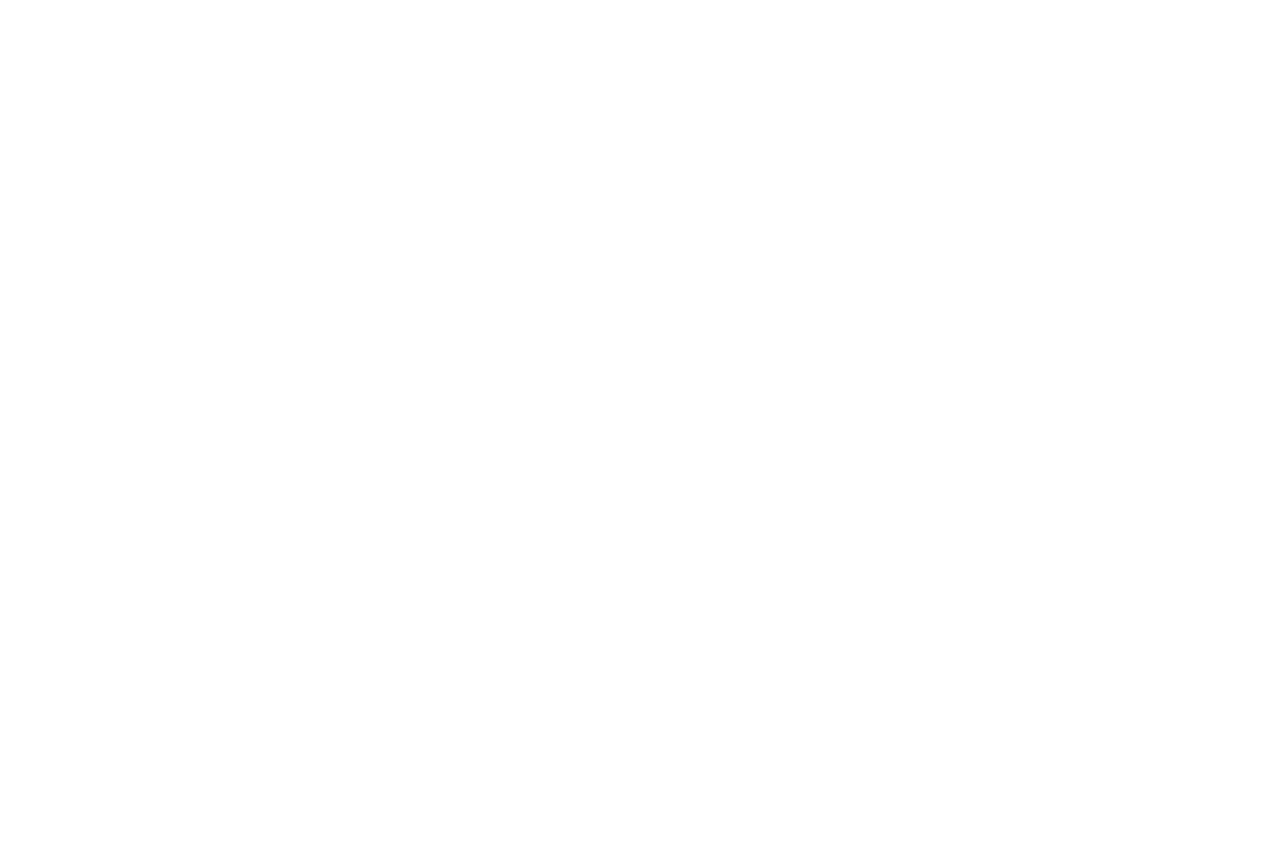
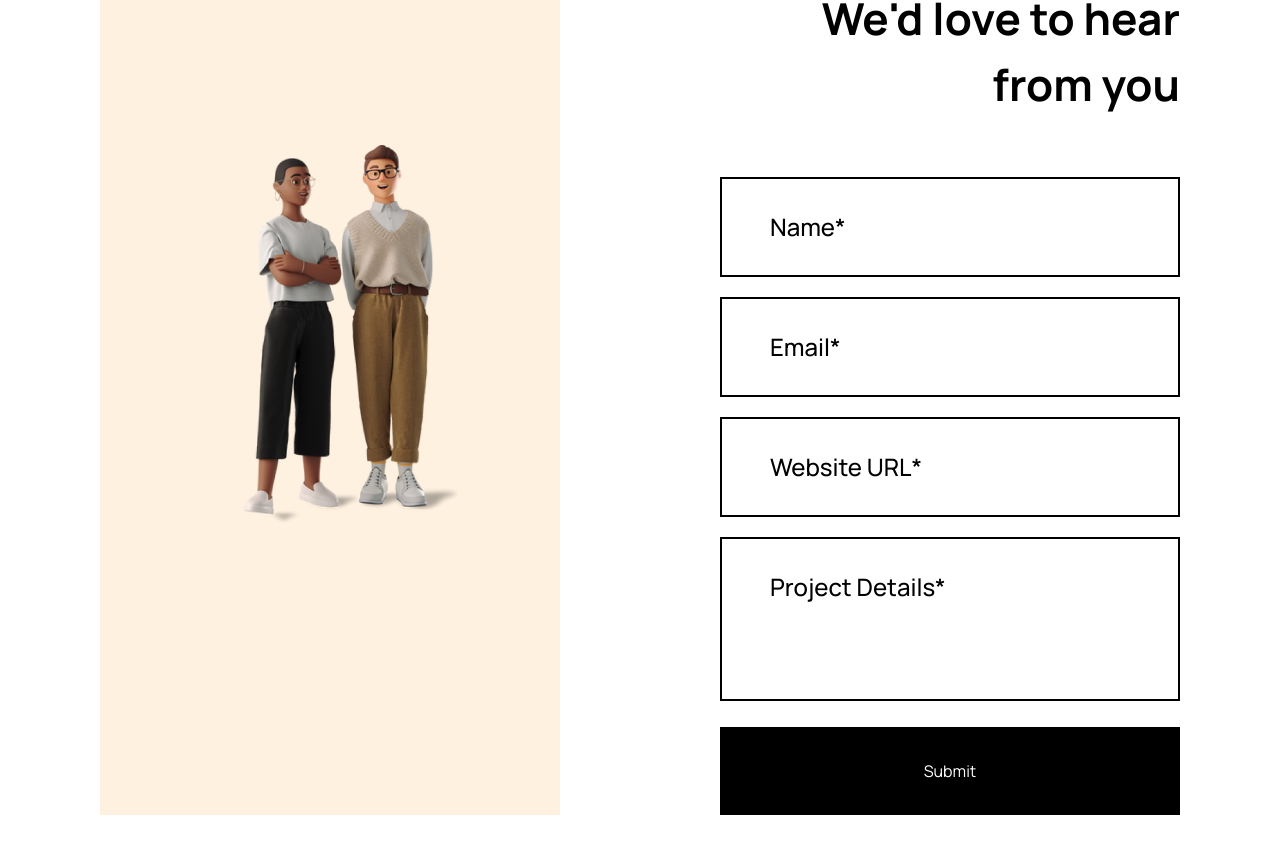
Before and after one commit to VeyselGaziDuran/piton-tech-case, a Next.js app: page / in a window 1280 px wide. Shown: the part 3383-4236 px from the top of the page. Before the commit the page ends 3184 px from the top, so only its background shows below. Built offline with nearby package versions, Linux system fonts and the light colour scheme.

Commit message:
feat: Add contact form component and update styles

```diff
--- a/src/components/ContactForm.tsx
+++ b/src/components/ContactForm.tsx
@@ -1,6 +1,88 @@
+import Image from "next/image";
+import React from "react";
 const ContactForm = () => {
   return (
-    <div>ContactForm</div>
-  )
-}
-export default ContactForm
+    <div className="mt-[720px] lg:mt-[0] md:mt-[240px] xl:mt-[0] pt-52  px-[100px] mb-48">
+      <div className="grid grid-cols-1 xl:grid-cols-2 gap-40 justify-items-center">
+        <div className="bg-contactColor pt-24 xl:pt-40 pl-16 xl:pl-36 pb-10 kl:pb-20 pr-12 xl:pr-24  ">
+          <Image
+            src="/images/SideImage.png"
+            alt="#"
+            width={378}
+            height={656}
+            objectFit="cover"
+          />
+        </div>
+        <div className="w-full">
+          <h2 className="font-bold text-44 pb-12 text-end ">
+            We&apos;d love to hear <br /> from you
+          </h2>
+          <div className="flex items-center justify-center">
+            <div className=" w-full">
+              <form action="https://example.com" method="POST">
+                <div className="mb-5">
+                  <label
+                    form="name"
+                    className="mb-3 block text-base font-medium text-black"
+                  ></label>
+                  <input
+                    type="text"
+                    name="name"
+                    id="name"
+                    placeholder="Name*"
+                    className="placeholder-current border-2 w-full border-black bg-white py-8 px-12 text-2xl font-medium text-black outline-none focus:border-heroYellow focus:shadow-md"
+                  />
+                </div>
+                <div className="mb-5">
+                  <label
+                    form="email"
+                    className="mb-3 block text-base font-medium text-black"
+                  ></label>
+                  <input
+                    type="email"
+                    name="email"
+                    id="email"
+                    placeholder="Email*"
+                    className="placeholder-current border-2 w-full border-black bg-white py-8 px-12 text-2xl font-medium text-black outline-none focus:border-heroYellow focus:shadow-md"
+                  />
+                </div>
+                <div className="mb-5">
+                  <label
+                    form="url"
+                    className="mb-3 block text-base font-medium text-[#07074D]"
+                  ></label>
+                  <input
+                    type="url"
+                    name="url"
+                    id="url"
+                    placeholder="Website URL*"
+                    className="w-full placeholder-current border-2 border-black bg-white py-8 px-12 text-2xl font-medium text-black outline-none focus:border-heroYellow focus:shadow-md"
+                  />
+                </div>
+                <div className="mb-5">
+                  <label
+                    form="message"
+                    className="mb-3 block text-base font-medium text-[#07074D]"
+                  ></label>
+                  <textarea
+                    rows={3}
+                    name="message"
+                    id="message"
+                    placeholder="Project Details*"
+                    className="w-full resize-none placeholder-current border-2 border-black bg-white py-8 px-12 text-2xl font-medium text-black outline-none focus:border-heroYellow focus:shadow-md"
+                  ></textarea>
+                </div>
+                <div>
+                  <button className="hover:shadow-form bg-black py-8 w-full text-base text-white outline-none">
+                    Submit
+                  </button>
+                </div>
+              </form>
+            </div>
+          </div>
+        </div>
+      </div>
+    </div>
+  );
+};
+export default ContactForm;
--- a/tailwind.config.ts
+++ b/tailwind.config.ts
@@ -23,6 +23,7 @@ const config: Config = {
       colors: {
         heroYellow: "#FDCA09",
         metricsYellow: "#FEC00A",
+        contactColor: "#FEF1E0",
       },
       fontSize: {
         "24": "1.5rem", // 24px
```
